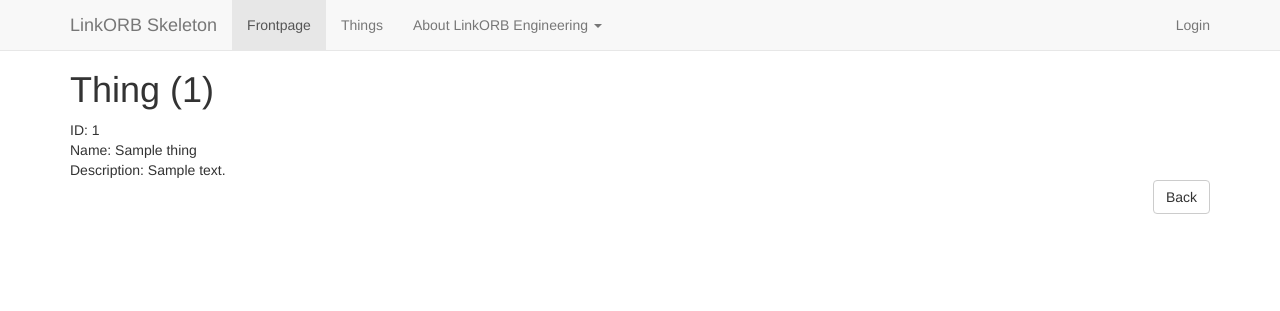
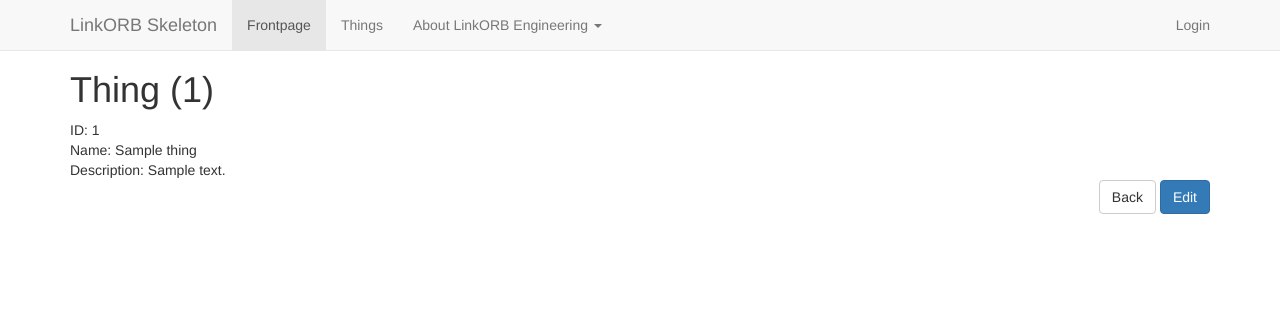
Before and after one commit to linkorb/skeleton, a PHP site: template templates/things/view.html.twig in a window 1280 px wide. Shown: the top 311 px of the page. Run offline with PHP 8.4, Linux system fonts and the light colour scheme; the template is opened without the code that fills it: most values are stand-ins (such as "Sample title", 1, 10 or a date in 2020); some libraries are stand-ins or nearby versions.

Commit message:
Put edit button on resource view

```diff
--- a/templates/things/index.html.twig
+++ b/templates/things/index.html.twig
@@ -7,10 +7,6 @@
         {% for thing in things %}
         <li>
             <a href="{{ path("things_view", {"thingId": thing.getId() })}}">#{{ thing.id }}: {{ thing.name }}</a>
-            <a href="{{ path('things_edit', {'thingId': thing.getId()}) }}" class="btn btn-primary" role="button">
-                <i class="fa fa-edit"></i>
-                Edit
-            </a>
             <br />
             <i>{{thing.description}}</i>
         </li>
--- a/templates/things/view.html.twig
+++ b/templates/things/view.html.twig
@@ -9,6 +9,10 @@
 
     <div class="buttonbox">
         <a href="{{ path('things_index' )}}" class="btn btn-default">Back</a>
+        <a href="{{ path('things_edit', {'thingId': thing.getId()}) }}" class="btn btn-primary" role="button">
+            <i class="fa fa-edit"></i>
+            Edit
+        </a>
     </div>
 
 {% endblock %}
```
